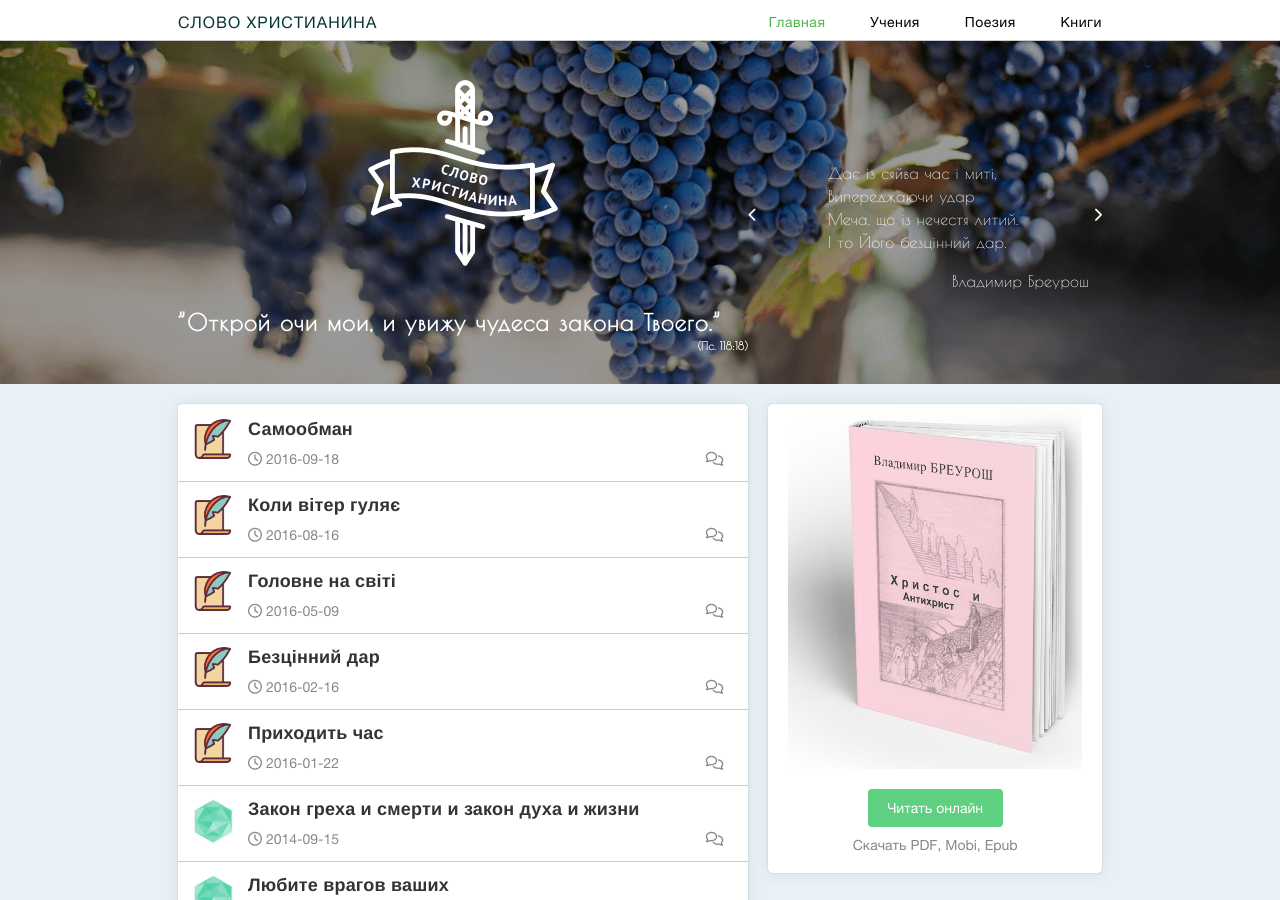
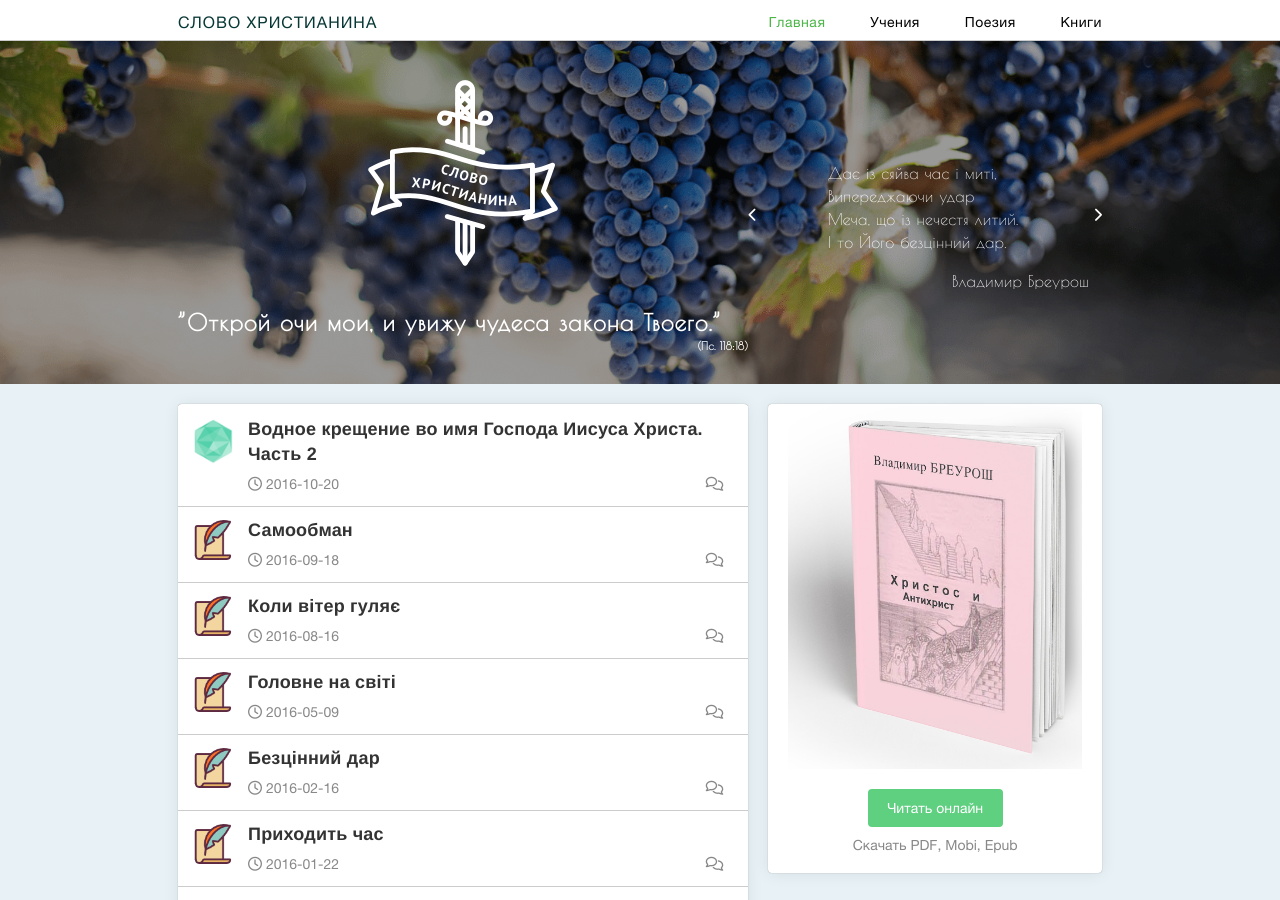
Before and after one commit to slovohrista/slovohrista.github.io, a Jekyll site: the page built from index.html, in a window 1280 px wide and 900 px high. Built offline with Jekyll 4.4.1, drawn with Linux system fonts in a browser that asks for light colours; nearby versions of some CDN libraries; the list of posts is cut into pages by our own code; comment, search, counter and statistics services are not loaded.

Commit message:
Created 2016-10-20-your-filename.md

```diff
--- a/_posts/doctrine/2016-10-20-your-filename.md
+++ b/_posts/doctrine/2016-10-20-your-filename.md
@@ -1,5 +1,8 @@
 ---
-published: false
+published: true
+category: doctrine
+title: Водное крещение во имя Господа Иисуса Христа. Часть 2
+layout: single
 ---
 5.Человек, который собирается принимать водное крещение, должен быть совершеннолетним по законодательству той страны, в которой постоянно проживает. Это сопряжено с тем, что Соломон пишет в книге Екклесиаста: «Детство и юность суета…». Кесарь – это власть от Бога на земле, и там, где он не противоречит законам мудрости Божьей, которой в данной области бытия выступает закон кесаря о совершеннолетии, мы должны быть ему послушны, ибо Господь не идет против Своей власти там, где она сказала свое слово в унисон с мудростью Божьей. Мудрость в том, что человек, который юн, по словам Соломона, не сформирован как личность, следовательно, он не может давать Богу обещание служить чистым сердцем и доброй совестью, не до конца понимая всю серьезность данного обещания.
 
```
